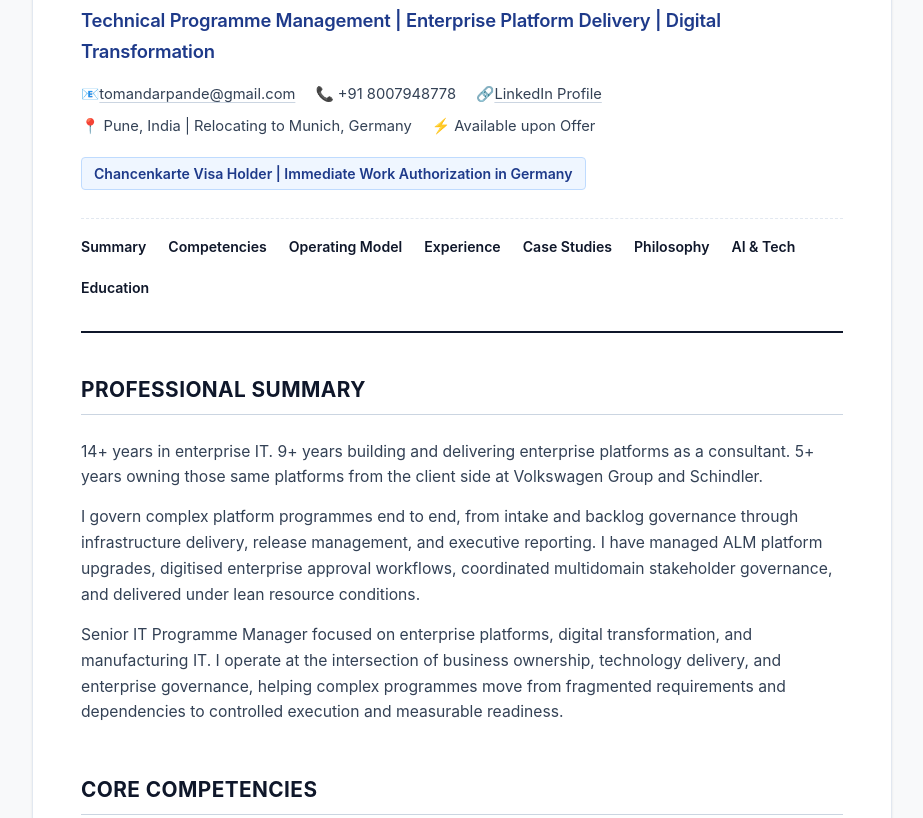
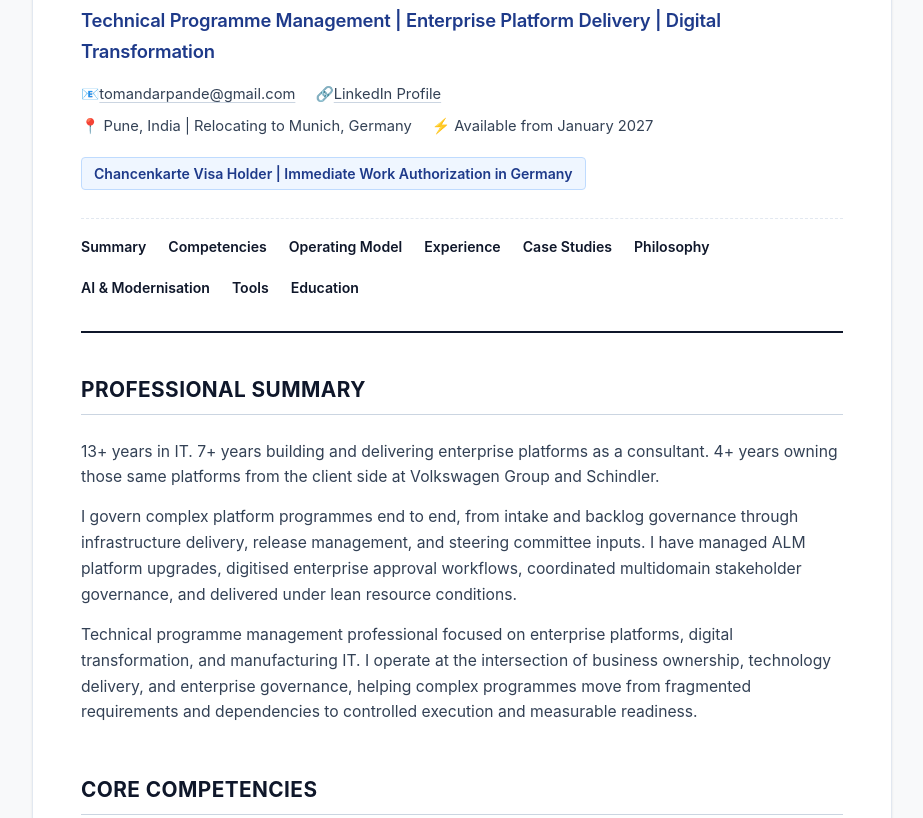
Before and after one commit to mandarmpande/enterprise-product-delivery-platform, a plain HTML site: page index.html in a window 1280 px wide. Shown: the part 134-952 px from the top of the page, without its empty margins (178-1101 px from the left). Drawn offline with Linux system fonts and the light colour scheme.

Commit message:
Update contact information and job descriptions

```diff
--- a/index.html
+++ b/index.html
@@ -414,13 +414,12 @@
 
         <div class="contact-bar">
             <span class="contact-item">📧 <a href="mailto:tomandarpande@gmail.com">tomandarpande@gmail.com</a></span>
-            <span class="contact-item">📞 +91 8007948778</span>
-            <span class="contact-item">🔗 <a href="https://linkedin.com" target="_blank" rel="noopener">LinkedIn Profile</a></span>
+            <span class="contact-item">🔗 <a href="https://www.linkedin.com/in/mandarmpande" target="_blank" rel="noopener">LinkedIn Profile</a></span>
         </div>
 
         <div class="contact-bar" style="margin-top: 6px;">
             <span class="contact-item">📍 Pune, India | Relocating to Munich, Germany</span>
-            <span class="contact-item">⚡ Available upon Offer</span>
+            <span class="contact-item">⚡ Available from January 2027</span>
         </div>
 
         <div>
@@ -434,16 +433,17 @@
             <a href="#experience">Experience</a>
             <a href="#cases">Case Studies</a>
             <a href="#philosophy">Philosophy</a>
-            <a href="#ai">AI & Tech</a>
+            <a href="#ai">AI & Modernisation</a>
+            <a href="#tools">Tools</a>
             <a href="#education">Education</a>
         </nav>
     </header>
 
     <section id="summary">
         <h2>Professional Summary</h2>
-        <p>14+ years in enterprise IT. 9+ years building and delivering enterprise platforms as a consultant. 5+ years owning those same platforms from the client side at Volkswagen Group and Schindler.</p>
-        <p>I govern complex platform programmes end to end, from intake and backlog governance through infrastructure delivery, release management, and executive reporting. I have managed ALM platform upgrades, digitised enterprise approval workflows, coordinated multidomain stakeholder governance, and delivered under lean resource conditions.</p>
-        <p>Senior IT Programme Manager focused on enterprise platforms, digital transformation, and manufacturing IT. I operate at the intersection of business ownership, technology delivery, and enterprise governance, helping complex programmes move from fragmented requirements and dependencies to controlled execution and measurable readiness.</p>
+        <p>13+ years in IT. 7+ years building and delivering enterprise platforms as a consultant. 4+ years owning those same platforms from the client side at Volkswagen Group and Schindler.</p>
+        <p>I govern complex platform programmes end to end, from intake and backlog governance through infrastructure delivery, release management, and steering committee inputs. I have managed ALM platform upgrades, digitised enterprise approval workflows, coordinated multidomain stakeholder governance, and delivered under lean resource conditions.</p>
+        <p>Technical programme management professional focused on enterprise platforms, digital transformation, and manufacturing IT. I operate at the intersection of business ownership, technology delivery, and enterprise governance, helping complex programmes move from fragmented requirements and dependencies to controlled execution and measurable readiness.</p>
     </section>
 
     <section id="competencies">
@@ -455,7 +455,7 @@
             </div>
             <div class="competency-card">
                 <strong>Transformation & Strategy</strong>
-                Business Process Digitization, Workflow Transformation, Stakeholder Governance, Cross-Functional Interface Management, Executive Reporting, Process Digitalisation, Feasibility Analysis, Compliance & Audit Preparation.
+                Business Process Digitization, Workflow Transformation, Stakeholder Governance, Cross-Functional Interface Management, Steering Committee Inputs, Process Digitalisation, Feasibility Analysis, Compliance & Audit Preparation.
             </div>
             <div class="competency-card">
                 <strong>Technical & Infrastructure Foundations</strong>
@@ -493,7 +493,7 @@
         <!-- Role 1 -->
         <article class="job-card">
             <div class="job-header">
-                <span class="job-title">Senior Technical Expert | Technical Programme Lead</span>
+                <span class="job-title">Senior Technical Expert</span>
                 <span class="job-date">Aug 2024 – Present</span>
             </div>
             <div class="job-company">Volkswagen Group Digital Solutions India, Pune</div>
@@ -521,7 +521,7 @@
         <!-- Role 2 -->
         <article class="job-card">
             <div class="job-header">
-                <span class="job-title">Senior Engineer | Client-Side Platform Owner</span>
+                <span class="job-title">Senior Engineer (Client-Side Platform Ownership)</span>
                 <span class="job-date">Dec 2022 – Aug 2024</span>
             </div>
             <div class="job-company">Schindler India, Pune</div>
@@ -560,6 +560,7 @@
                 <li>Led customer workshops, user training, post go-live adoption support, and knowledge base development.</li>
             </ul>
         </article>
+
     </section>
 
     <section id="cases">
@@ -573,7 +574,7 @@
             <ul>
                 <li>Connecting technical execution with business readiness needed for clean releases.</li>
                 <li>Ensuring continuous coordination across multiple specialist domains rather than isolated silos.</li>
-                <li>Providing executive visibility focused on dependencies, risks, and overall readiness.</li>
+                <li>Giving senior stakeholders clear visibility of dependencies, risks, and overall readiness.</li>
             </ul>
         </div>
 
@@ -632,8 +633,10 @@
         <h3>AI-Assisted Legacy Analysis POC</h3>
         <p>Designed and piloted a local proof-of-concept using <strong>Docker</strong> and <strong>Ollama</strong> to analyze legacy enterprise codebases and generate structured modernization recommendations.</p>
         <p><strong>Perspective:</strong> Focused on practical AI applications that reduce enterprise complexity, improve decision quality, and support technology modernization decisions.</p>
+    </section>
 
-        <h4 style="margin-top:20px;">Tools & Technical Environment</h4>
+    <section id="tools">
+        <h2>Tools & Technical Environment</h2>
         <div class="tag-cloud">
             <span class="tag">Jira</span>
             <span class="tag">Confluence</span>
```
